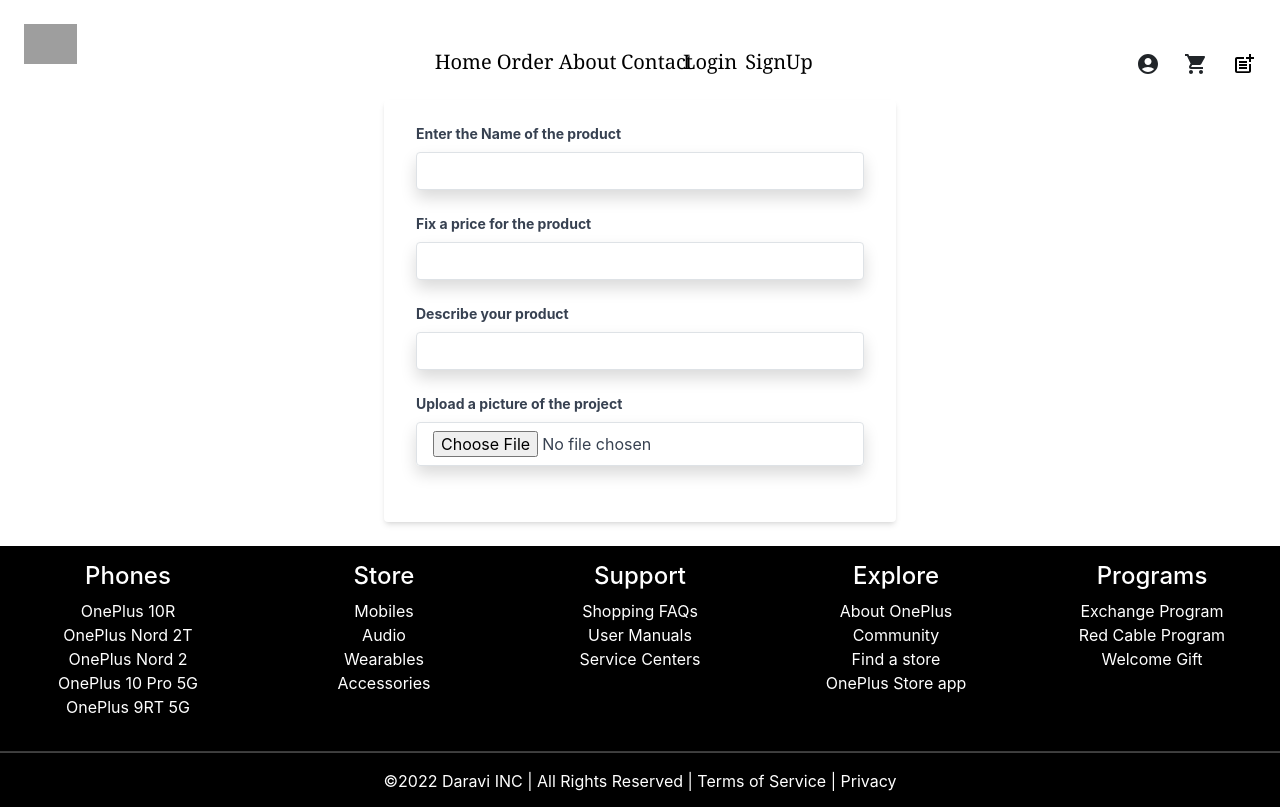
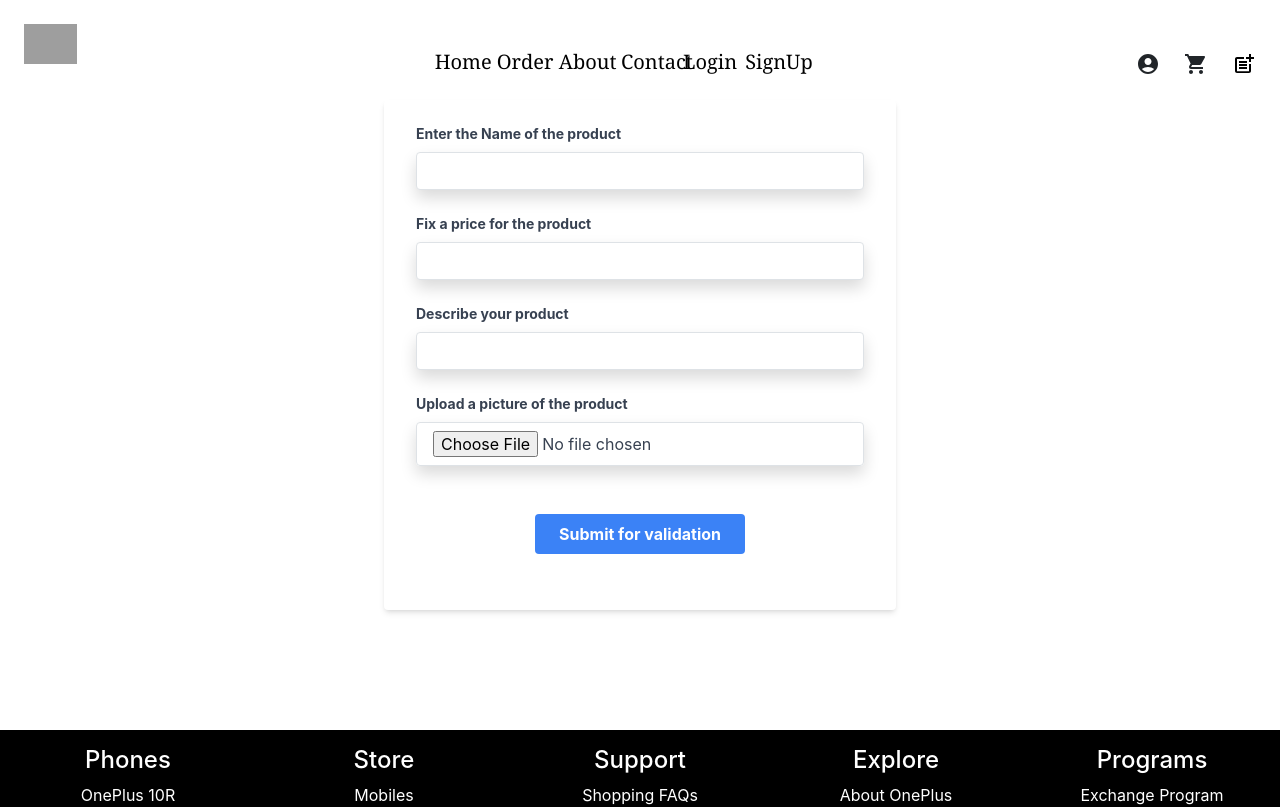
Before and after one commit to KartikAnand2804/ecommerce-app, a React (Create React App) app: page /vendor in a window 1280 px wide. Shown: the top 807 px of the page. Built offline with nearby package versions, Linux system fonts and the light colour scheme; grey boxes are pictures that could not be loaded.

Commit message:
changed the vendor page

```diff
--- a/src/components/LoginForm.js
+++ b/src/components/LoginForm.js
@@ -10,7 +10,7 @@ export default function LoginForm() {
     }
     return (
         <>
-            <div class="w-96" style={{marginLeft:"560px", margin: "auto", justifyContent: "center"}}>
+            <div class="w-96" style={{marginLeft:"560px", margin: "auto", justifyContent: "center", marginBottom: "260px"}}>
                 <h2 style={{textAlign:"center"}}>Login Form</h2>
                 <form class="bg-white shadow-md rounded px-8 pt-6 pb-8 mb-4" onSubmit={handleSubmit(onSubmit)}>
                     <div class="mb-4">
--- a/src/components/SignUp.js
+++ b/src/components/SignUp.js
@@ -77,7 +77,7 @@ export default function SignUp() {
                             class="shadow appearance-none border border-red-500 rounded w-full py-2 px-3 text-gray-700 mb-3 leading-tight focus:outline-none focus:shadow-outline" {...register("firstName", { required: true, maxLength: 10 })} id="password" type="password" placeholder="******" />
                     </div>
                     {errors.confirmpassword && <p className="text-red-500 text-xs italic">Please check the Password</p>}
-                    <div class="flex items-center justify-between">
+                    <div class="flex items-center justify-center">
                         <button class="bg-blue-500 hover:bg-blue-700 text-white font-bold py-2 px-4 rounded focus:outline-none focus:shadow-outline" type="submit">
                             Register
                         </button>
--- a/src/vendor.js
+++ b/src/vendor.js
@@ -2,7 +2,7 @@ import React from 'react';
 
 export default function Vendor(){
  return(
-    <div className="VendorPage" style={{ margin: "auto", justifyContent: "center" }}>
+    <div className="VendorPage" style={{ margin: "auto", justifyContent: "center", marginBottom: "120px"}}>
         <div className="vendorFormContainer" class="w-2/5 m-auto justify-center">
             <form className="VendorForm" class="bg-white shadow-md rounded px-8 pt-6 pb-8 mb-4">
 
@@ -21,9 +21,13 @@ export default function Vendor(){
                 <input class="shadow appearance-none border rounded w-full py-2 px-3 text-gray-700 leading-tight focus:outline-none focus:shadow-outline" type="text" id="ProductDescription"/>
             </div>
 
-            <div class="mb-4">
-                <label class="block text-gray-700 text-sm font-bold mb-2" for="ProductPicture">Upload a picture of the project</label>
+            <div class="mb-12">
+                <label class="block text-gray-700 text-sm font-bold mb-2" for="ProductPicture">Upload a picture of the product</label>
                 <input class="shadow appearance-none border rounded w-full py-2 px-3 text-gray-700 leading-tight focus:outline-none focus:shadow-outline" type="file" id="ProductPicture"/>
+            </div>
+
+            <div class="mb-4 flex items-center justify-center">
+                <button className="submitButtonValidation" class="bg-blue-500 hover:bg-blue-700 text-white font-bold py-2 px-4 rounded focus:outline-none focus:shadow-outline" type="submit">Submit for validation</button>
             </div>
 
             </form>
```
